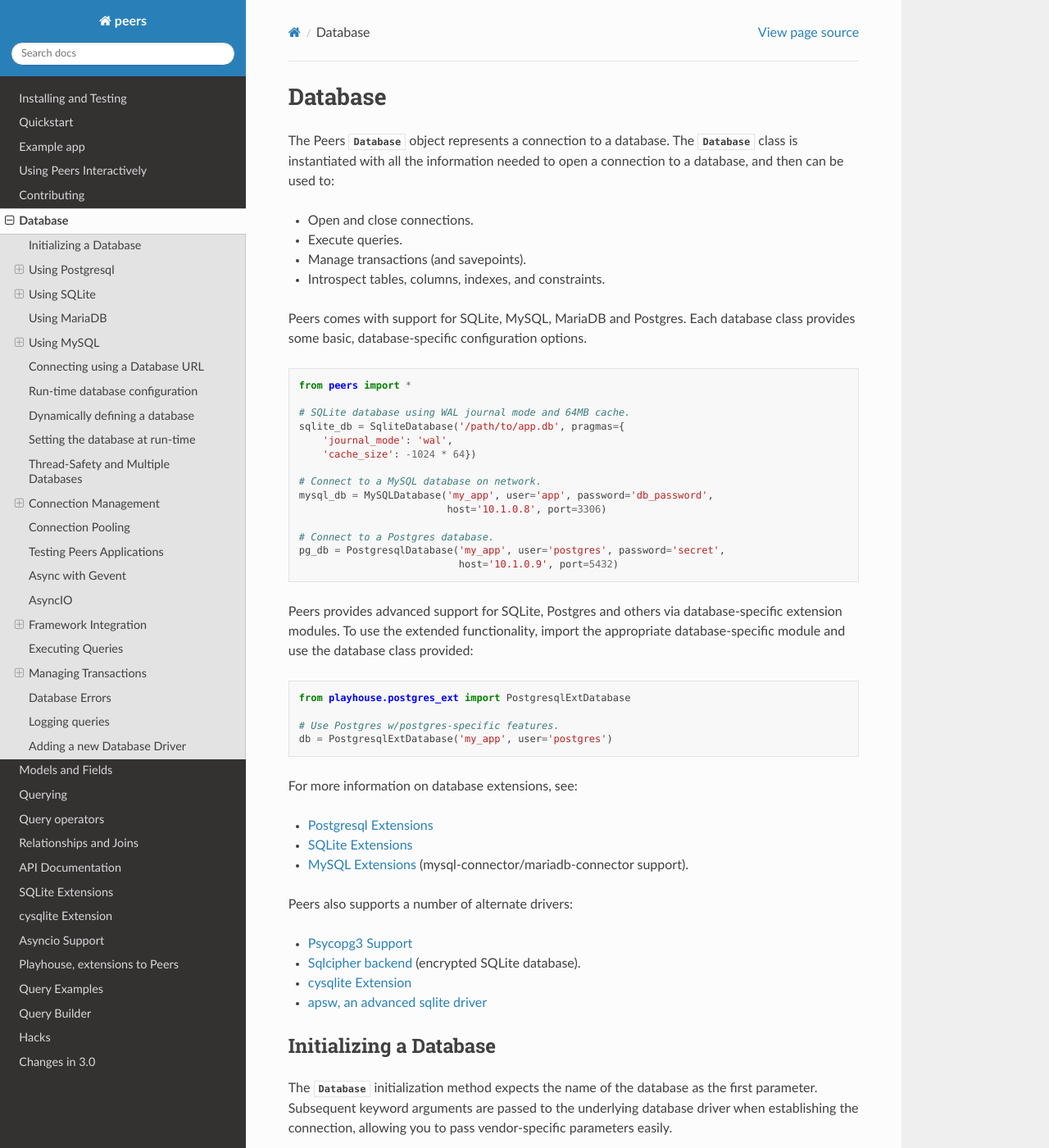
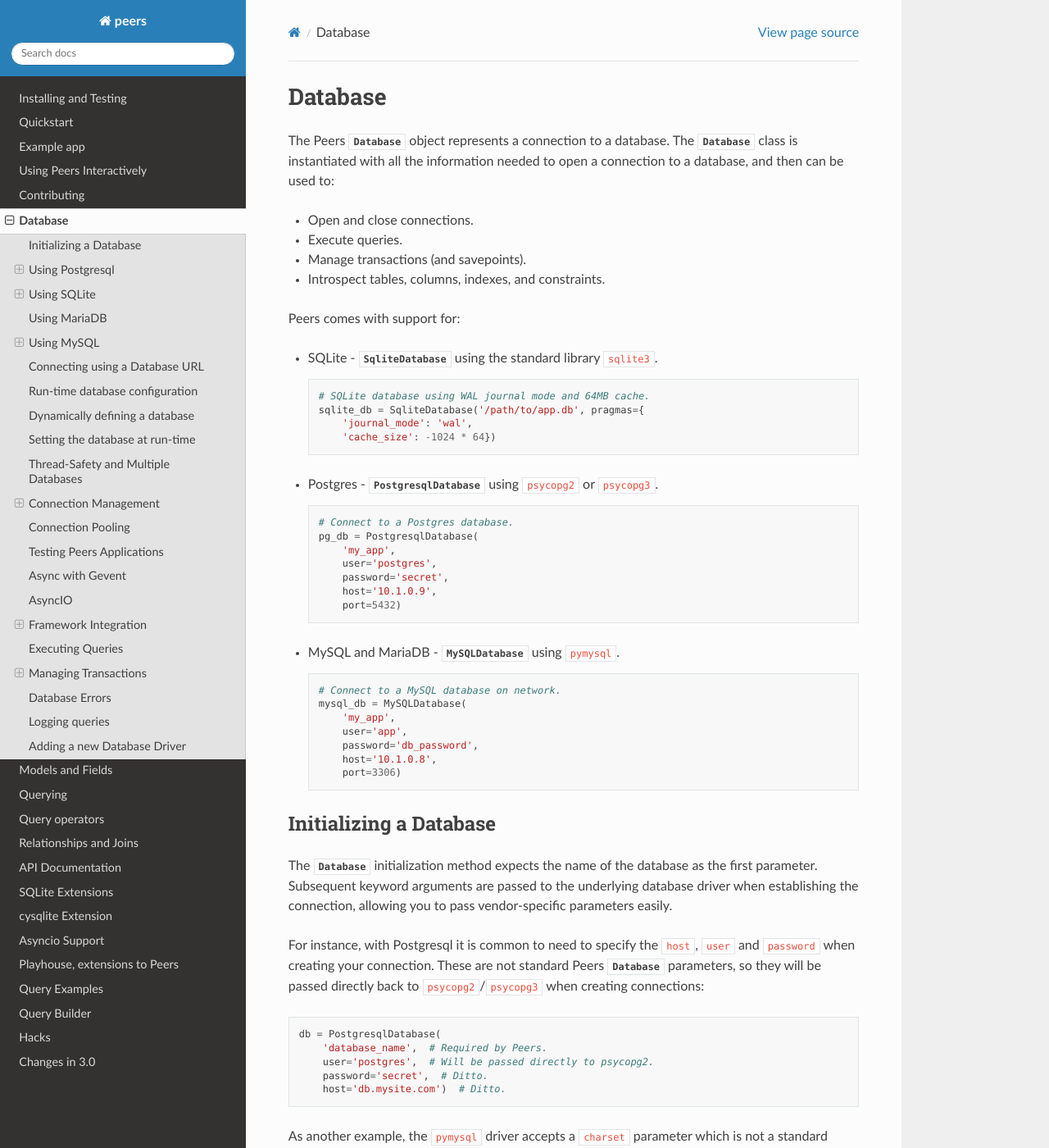
Before and after one commit to Star-DreamDev/myPeers, a Sphinx documentation site: the page built from docs/peers/database.rst, in a window 1280 px wide and 1400 px high. Shown: the whole window at 82% size. Built offline with Sphinx 7.4.7 and the Read the Docs theme 2.0.0, drawn with Linux system fonts in a browser that asks for light colours; the version number could not be read and is left out; some of the changed text lies outside the part shown.

Commit message:
Simplify database docs a little.
[skip ci]

```diff
--- a/docs/peers/database.rst
+++ b/docs/peers/database.rst
@@ -12,49 +12,40 @@
 * Manage transactions (and savepoints).
 * Introspect tables, columns, indexes, and constraints.
 
-Peers comes with support for SQLite, MySQL, MariaDB and Postgres. Each
-database class provides some basic, database-specific configuration options.
-
-.. code-block:: python
-
-    from peers import *
-
-    # SQLite database using WAL journal mode and 64MB cache.
-    sqlite_db = SqliteDatabase('/path/to/app.db', pragmas={
-        'journal_mode': 'wal',
-        'cache_size': -1024 * 64})
-
-    # Connect to a MySQL database on network.
-    mysql_db = MySQLDatabase('my_app', user='app', password='db_password',
-                             host='10.1.0.8', port=3306)
-
-    # Connect to a Postgres database.
-    pg_db = PostgresqlDatabase('my_app', user='postgres', password='secret',
-                               host='10.1.0.9', port=5432)
-
-Peers provides advanced support for SQLite, Postgres and others via
-database-specific extension modules. To use the extended functionality, import
-the appropriate database-specific module and use the database class provided:
-
-.. code-block:: python
-
-    from playhouse.postgres_ext import PostgresqlExtDatabase
-
-    # Use Postgres w/postgres-specific features.
-    db = PostgresqlExtDatabase('my_app', user='postgres')
-
-For more information on database extensions, see:
-
-* :ref:`postgres_ext`
-* :ref:`sqlite_ext`
-* :ref:`mysql_ext` (mysql-connector/mariadb-connector support).
-
-Peers also supports a number of alternate drivers:
-
-* :ref:`psycopg3_ext`
-* :ref:`sqlcipher_ext` (encrypted SQLite database).
-* :ref:`cysqlite_ext`
-* :ref:`apsw`
+Peers comes with support for:
+
+* SQLite - :py:class:`SqliteDatabase` using the standard library ``sqlite3``.
+
+  .. code-block:: python
+
+      # SQLite database using WAL journal mode and 64MB cache.
+      sqlite_db = SqliteDatabase('/path/to/app.db', pragmas={
+          'journal_mode': 'wal',
+          'cache_size': -1024 * 64})
+
+* Postgres - :py:class:`PostgresqlDatabase` using ``psycopg2`` or ``psycopg3``.
+
+  .. code-block:: python
+
+      # Connect to a Postgres database.
+      pg_db = PostgresqlDatabase(
+          'my_app',
+          user='postgres',
+          password='secret',
+          host='10.1.0.9',
+          port=5432)
+
+* MySQL and MariaDB - :py:class:`MySQLDatabase` using ``pymysql``.
+
+  .. code-block:: python
+
+      # Connect to a MySQL database on network.
+      mysql_db = MySQLDatabase(
+          'my_app',
+          user='app',
+          password='db_password',
+          host='10.1.0.8',
+          port=3306)
 
 Initializing a Database
 -----------------------
@@ -67,7 +58,7 @@
 For instance, with Postgresql it is common to need to specify the ``host``,
 ``user`` and ``password`` when creating your connection. These are not standard
 Peers :py:class:`Database` parameters, so they will be passed directly back to
-``psycopg2`` when creating connections:
+``psycopg2``/``psycopg3`` when creating connections:
 
 .. code-block:: python
 
@@ -132,9 +123,10 @@
     * :ref:`JSON <pgjson>`
     * :ref:`Full Text Search <pg_fts>`
 
-    Use the :py:class:`PostgresqlExtDatabase` from ``playhouse.postgres_ext``
-    or :py:class:`Psycopg3Database` from ``playhouse.psycopg3_ext`` to utilize
-    these features.
+    To utilize these features use:
+
+    * ``playhouse.postgres_ext`` - :py:class:`PostgresqlExtDatabase` or
+    * ``playhouse.psycopg3_ext`` - :py:class:`Psycopg3Database`
 
     .. code-block:: python
 
```
Also changed, not shown: other parts of docs/peers/database.rst (+1 -1 lines).
